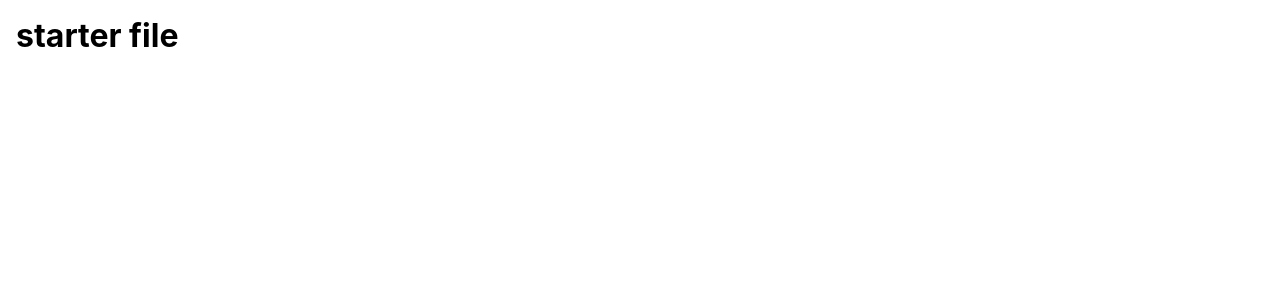
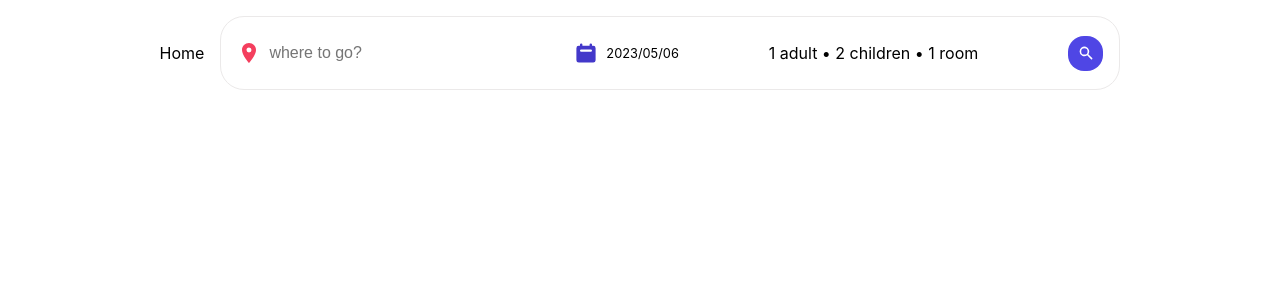
Before and after one commit to Parnia-mohammadi/Booking-hotel-app, a React (Vite) app: page / in a window 1280 px wide. Shown: the top 300 px of the page. Built offline with nearby package versions, Linux system fonts and the light colour scheme.

Commit message:
static based of header was built

```diff
--- a/package.json
+++ b/package.json
@@ -19,6 +19,7 @@
     "react-date-range": "^1.4.0",
     "react-dom": "^18.2.0",
     "react-hot-toast": "^2.4.1",
+    "react-icon": "^1.0.0",
     "react-icons": "^4.10.1",
     "react-leaflet": "^4.2.1",
     "react-router-dom": "^6.15.0"
--- a/src/App.jsx
+++ b/src/App.jsx
@@ -1,8 +1,9 @@
+import "./App.css";
+import Header from "./components/Header/Header";
 
-import "./App.css";
 
 function App() {
-  return <h1>starter file</h1>
+  return (<Header/>);
 }
 
 export default App;
--- a/src/components/Header/Header.jsx
+++ b/src/components/Header/Header.jsx
@@ -1,7 +1,40 @@
+import { useState } from "react";
+import { MdLocationOn } from "react-icons/md";
+import { HiCalendar, HiSearch } from "react-icons/hi";
+
 function Header() {
-    return (
-      <div>Header</div>
-    )
-  }
+  const [destination, setDestination] = useState("");
+  return (
+    <div className="header">
+      Home
+      <div className="headerSearch">
+        <div className="headerSearchItem">
+          <MdLocationOn className="headerIcon locationIcon" />
+          <input
+            type="text"
+            className="headerSearchInput"
+            placeholder="where to go?"
+            name="destination"
+            id="destination"
+            value={destination}
+            onChange={(e) => setDestination(e.target.value)}
+          />
+        </div>
+        <div className="headerSearchItem">
+          <HiCalendar className="headerIcon dateIcon" />
+          <div className="dateDropDown">2023/05/06</div>
+        </div>
+        <div className="headerSearchItem">
+          <div className="optionDropDown">
+            1 adult &bull; 2 children &bull; 1 room
+          </div>
+        </div>
+        <div className="headerSearchItem headerSearchBtn">
+          <HiSearch className="heroIcon" />
+        </div>
+      </div>
+    </div>
+  );
+}
 
-  export default Header
+export default Header;
```
Also changed, not shown: 1 other file (tests, documents, lock files or other folders).
